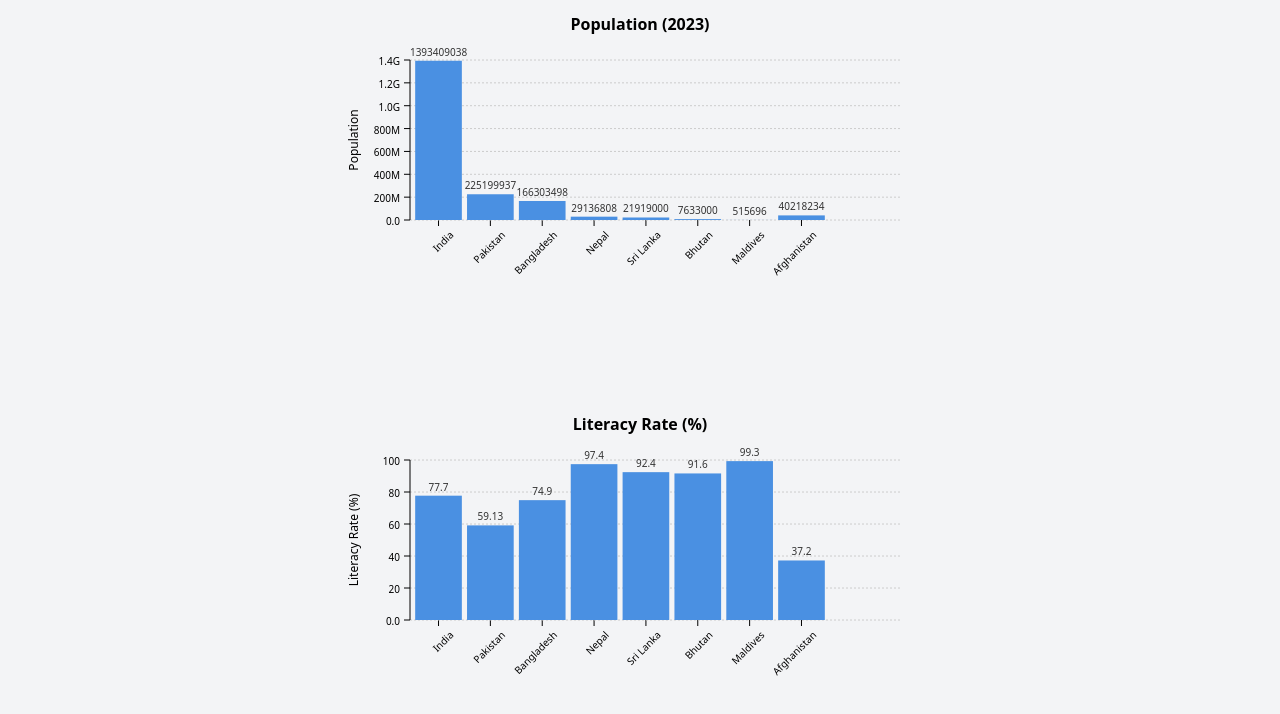
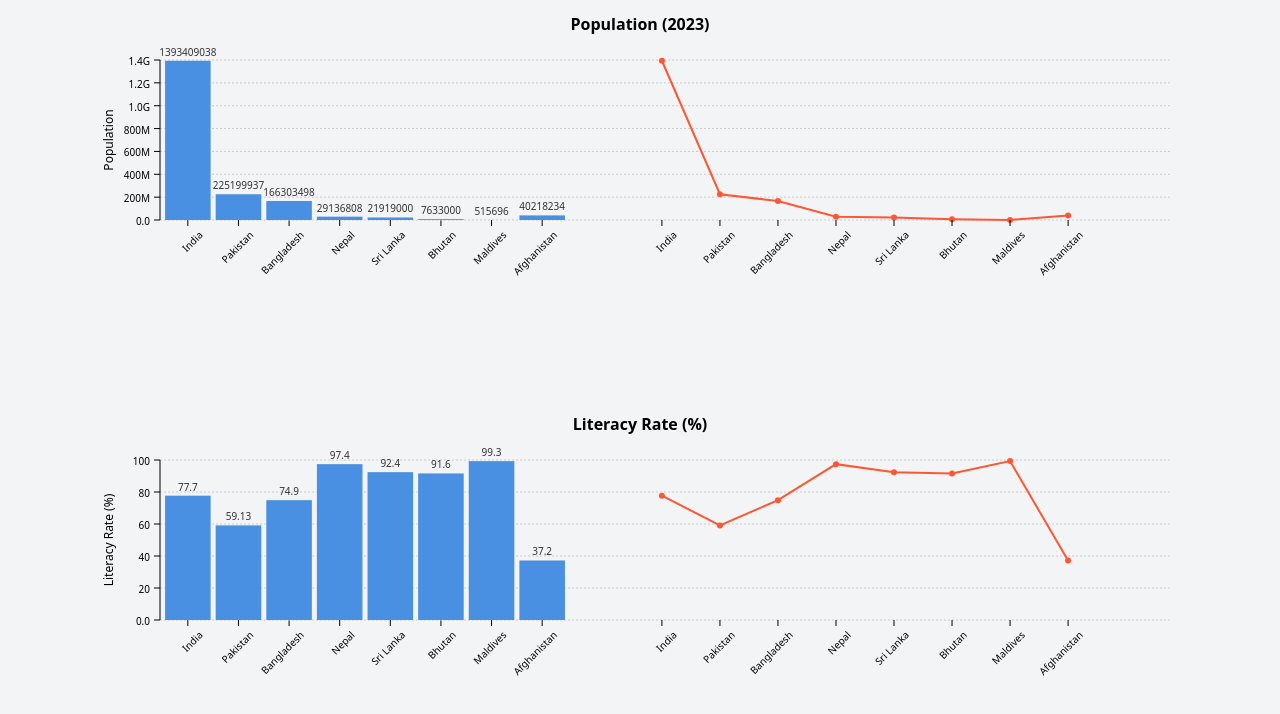
Before and after one commit to puspa955/literacy-chart, a Next.js app: page / in a window 1280 px wide. Shown: the top 714 px of the page. Built offline with nearby package versions, Linux system fonts and the light colour scheme.

Commit message:
line graph

```diff
--- a/app/components/BarChart.js
+++ b/app/components/BarChart.js
@@ -2,27 +2,39 @@
 import React from "react";
 import * as d3 from "d3";
 
-const BarChart = ({ data, title, yLabel }) => {
-    const margin = { top: 60, right: 20, bottom: 60, left: 70 };
-    const width = 600 - margin.left - margin.right;
+const DualBarLineChart = ({ data, title, yLabel = "Population" }) => {
+    const margin = { top: 60, right: 10, bottom: 60, left: 70 };
+    const width = 1100 - margin.left - margin.right; // Increased width for both charts
     const height = 400 - margin.top - margin.bottom;
+    const barChartWidth = (width / 2) - 20; // Half width for bar chart + some padding
 
-    // Define scales
-    const xScale = d3.scaleBand()
+    // Define scales for bar chart
+    const xScaleBar = d3.scaleBand()
         .domain(data.map(d => d.country))
-        .range([margin.left, width - margin.right])
+        .range([margin.left, barChartWidth - margin.right])
         .padding(0.1);
 
-    const yScale = d3.scaleLinear()
+    const yScaleBar = d3.scaleLinear()
         .domain([0, d3.max(data, d => d.value)]).nice()
         .range([height - margin.bottom, margin.top]);
 
-    // X-axis and Y-axis ticks
-    const xTicks = data.map(d => d.country);
-    const yTicks = yScale.ticks(5);
+    // Define scales for line chart
+    const xScaleLine = d3.scaleBand()
+        .domain(data.map(d => d.country))
+        .range([barChartWidth + 50, width - margin.right]) // Start line chart after bar chart
+        .padding(0.1);
+
+    const yScaleLine = d3.scaleLinear()
+        .domain([0, d3.max(data, d => d.value)]).nice()
+        .range([height - margin.bottom, margin.top]);
+
+    // Line generator for the line chart
+    const line = d3.line()
+        .x(d => xScaleLine(d.country) + xScaleLine.bandwidth() / 2)
+        .y(d => yScaleLine(d.value));
 
     return (
-        <svg width={600} height={400} viewBox={`0 0 600 400`}>
+        <svg width={width + margin.left + margin.right} height={height + margin.top + margin.bottom}>
             {/* Chart Title */}
             <text
                 x={(width + margin.left + margin.right) / 2}
@@ -37,17 +49,19 @@ const BarChart = ({ data, title, yLabel }) => {
             <text
                 transform={`rotate(-90)`}
                 x={-(height / 2)}
-                y={margin.left / 4}
+                y={margin.left / 3}
                 textAnchor="middle"
                 style={{ fontSize: "12px" }}
             >
                 {yLabel}
             </text>
 
-            {/* X-axis */}
+
+
+            {/* X-axis for Bar Chart */}
             <g transform={`translate(0,${height - margin.bottom})`}>
-                {xTicks.map((d, i) => (
-                    <g key={i} transform={`translate(${xScale(d) + xScale.bandwidth() / 2}, 0)`}>
+                {data.map((d, i) => (
+                    <g key={i} transform={`translate(${xScaleBar(d.country) + xScaleBar.bandwidth() / 2}, 0)`}>
                         <line y2="6" stroke="black" />
                         <text
                             transform="rotate(-45)"
@@ -57,16 +71,16 @@ const BarChart = ({ data, title, yLabel }) => {
                             textAnchor="end"
                             style={{ fontSize: "10px" }}
                         >
-                            {d}
+                            {d.country}
                         </text>
                     </g>
                 ))}
             </g>
 
-            {/* Y-axis */}
+            {/* Y-axis (for both charts) */}
             <g transform={`translate(${margin.left}, 0)`}>
-                {yTicks.map((tick, i) => (
-                    <g key={i} transform={`translate(0, ${yScale(tick)})`}>
+                {yScaleBar.ticks(5).map((tick, i) => (
+                    <g key={i} transform={`translate(0, ${yScaleBar(tick)})`}>
                         <line x2={width - margin.right} stroke="#ccc" strokeDasharray="2,2" />
                         <line x2="-6" stroke="black" />
                         <text
@@ -79,24 +93,25 @@ const BarChart = ({ data, title, yLabel }) => {
                         </text>
                     </g>
                 ))}
-                {/* Y-axis main line */}
-                <line y1={yScale(yScale.domain()[0])} y2={yScale(yScale.domain()[1])} stroke="black" />
+                <line y1={yScaleBar(yScaleBar.domain()[0])} y2={yScaleBar(yScaleBar.domain()[1])} stroke="black" />
             </g>
 
+             {/* Bar Chart (Left Side) */}
+             <g>
                 {/* Bars */}
                 {data.map((d, i) => (
                     <g key={i}>
                         <rect
-                        x={xScale(d.country)}
-                        y={yScale(d.value)}
-                        width={xScale.bandwidth()}
-                        height={yScale(0) - yScale(d.value)}
+                            x={xScaleBar(d.country)}
+                            y={yScaleBar(d.value)}
+                            width={xScaleBar.bandwidth()}
+                            height={yScaleBar(0) - yScaleBar(d.value)}
                             fill="#4A90E2"
                         />
                         {/* Bar Labels */}
                         <text
-                        x={xScale(d.country) + xScale.bandwidth() / 2}
-                        y={yScale(d.value) - 5}
+                            x={xScaleBar(d.country) + xScaleBar.bandwidth() / 2}
+                            y={yScaleBar(d.value) - 5}
                             textAnchor="middle"
                             style={{ fontSize: "10px", fill: "#333" }}
                         >
@@ -104,8 +119,49 @@ const BarChart = ({ data, title, yLabel }) => {
                         </text>
                     </g>
                 ))}
+            </g>
+
+            {/* Line Chart (Right Side) */}
+            <g>
+                {/* Line */}
+                <path
+                    d={line(data)}
+                    fill="none"
+                    stroke="#FF5733"
+                    strokeWidth={2}
+                />
+                {/* Dots for Line Graph */}
+                {data.map((d, i) => (
+                    <circle
+                        key={i}
+                        cx={xScaleLine(d.country) + xScaleLine.bandwidth() / 2}
+                        cy={yScaleLine(d.value)}
+                        r={3}
+                        fill="#FF5733"
+                    />
+                ))}
+            </g>
+
+            {/* X-axis for Line Chart */}
+            <g transform={`translate(0,${height - margin.bottom})`}>
+                {data.map((d, i) => (
+                    <g key={i} transform={`translate(${xScaleLine(d.country) + xScaleLine.bandwidth() / 2}, 0)`}>
+                        <line y2="6" stroke="black" />
+                        <text
+                            transform="rotate(-45)"
+                            x={0}
+                            y={15}
+                            dy=".71em"
+                            textAnchor="end"
+                            style={{ fontSize: "10px" }}
+                        >
+                            {d.country}
+                        </text>
+                    </g>
+                ))}
+            </g>
         </svg>
     );
 };
 
-export default BarChart;
+export default DualBarLineChart;
```
Lines whose indentation alone changed are shown as unchanged.
